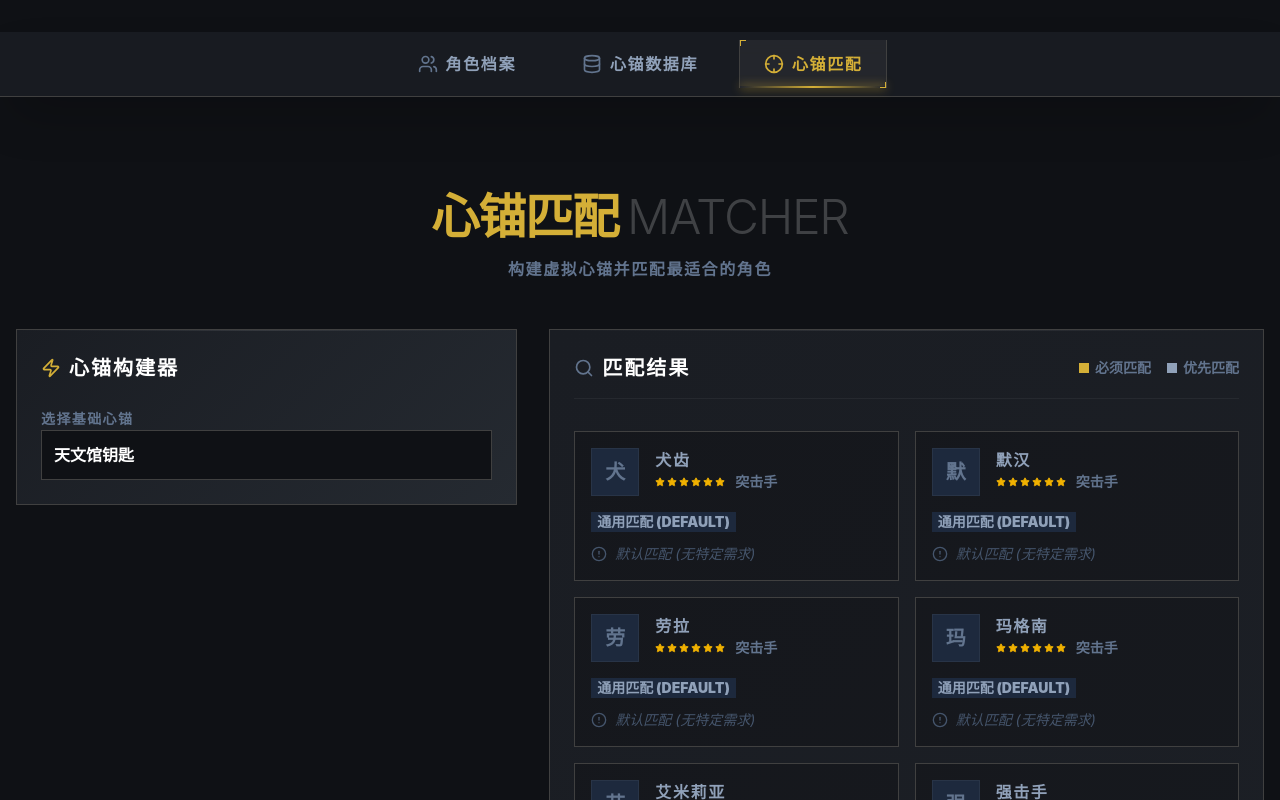
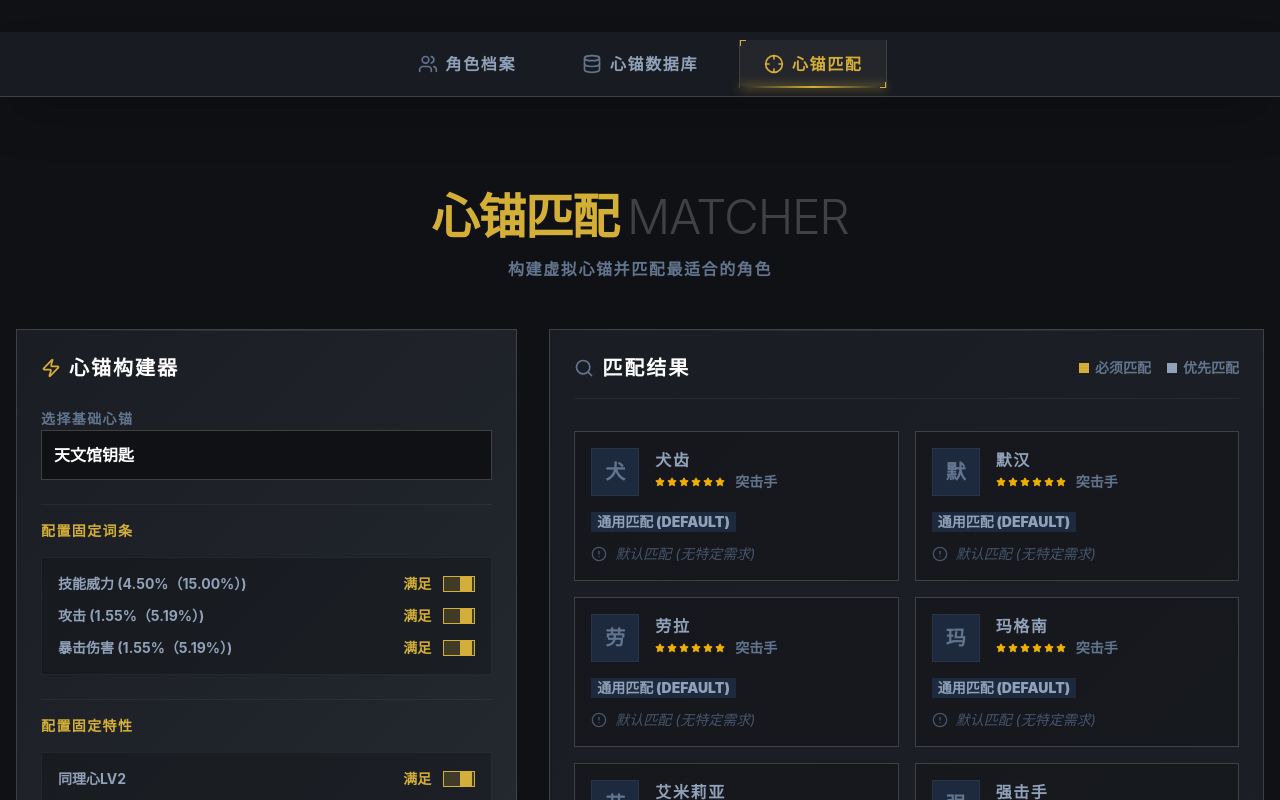
Before and after one commit to gucheen/echov, a React (Vite) app: page /match in a window 1280 px wide. Shown: the top 800 px of the page. Built offline with nearby package versions, Linux system fonts and the light colour scheme.

Commit message:
feat: implement selectable fixed terms and traits in Xinmao Matcher

```diff
--- a/src/pages/XinmaoMatchPage.tsx
+++ b/src/pages/XinmaoMatchPage.tsx
@@ -37,6 +37,8 @@ export default function XinmaoMatchPage() {
   const [selectedSkills, setSelectedSkills] = useState<Record<string, string>>(
     {},
   );
+  const [selectedFixedAttrs, setSelectedFixedAttrs] = useState<Record<string, boolean>>({});
+  const [selectedFixedSkills, setSelectedFixedSkills] = useState<Record<string, boolean>>({});
   const [allMarkings, setAllMarkings] = useState<Record<string, any>>({});
 
   // Load markings from localStorage
@@ -71,6 +73,16 @@ export default function XinmaoMatchPage() {
     [selectedItem],
   );
 
+  const fixedAttrGroups = useMemo(
+    () => selectedItem.attributes.filter((a: Attribute) => a.name.includes("固定词条")),
+    [selectedItem],
+  );
+
+  const fixedSkillGroups = useMemo(
+    () => selectedItem.skills.filter((s: Skill) => s.name.includes("固定特性")),
+    [selectedItem],
+  );
+
   // Initialize selections when item changes
   useEffect(() => {
     const initialAttrs: Record<string, { attrName: string; isMax: boolean }> =
@@ -92,7 +104,23 @@ export default function XinmaoMatchPage() {
       }
     });
     setSelectedSkills(initialSkills);
-  }, [selectedItem, randomAttrGroups, randomSkillGroups]);
+
+    const initialFixedAttrs: Record<string, boolean> = {};
+    fixedAttrGroups.forEach((group: Attribute) => {
+      group.attrs?.forEach(attr => {
+        initialFixedAttrs[attr.name] = true;
+      });
+    });
+    setSelectedFixedAttrs(initialFixedAttrs);
+
+    const initialFixedSkills: Record<string, boolean> = {};
+    fixedSkillGroups.forEach((group: Skill) => {
+      group.skills.forEach(skill => {
+        initialFixedSkills[skill.name] = true;
+      });
+    });
+    setSelectedFixedSkills(initialFixedSkills);
+  }, [selectedItem, randomAttrGroups, randomSkillGroups, fixedAttrGroups, fixedSkillGroups]);
 
   // Matching Logic
   const matchingCharacters = useMemo(() => {
@@ -140,9 +168,10 @@ export default function XinmaoMatchPage() {
       });
 
       // Check fixed attributes
-      selectedItem.attributes.forEach((attrGroup: Attribute) => {
-        if (attrGroup.name.includes("固定词条") && attrGroup.attrs) {
+      fixedAttrGroups.forEach((attrGroup: Attribute) => {
+        if (attrGroup.attrs) {
           attrGroup.attrs.forEach((attr) => {
+            if (!selectedFixedAttrs[attr.name]) return;
             const key = `${selectedItem.name}-${attr.name}`;
             const level = charMarkings.attributes?.[key];
             if (level === "required") {
@@ -160,6 +189,28 @@ export default function XinmaoMatchPage() {
             }
           });
         }
+      });
+
+      // Check fixed skills
+      fixedSkillGroups.forEach((skillGroup: Skill) => {
+        skillGroup.skills.forEach((skill) => {
+          if (!selectedFixedSkills[skill.name]) return;
+          const key = `${selectedItem.name}-${skill.name}`;
+          const level = charMarkings.skills?.[key];
+          if (level === "required") {
+            matchType = "must";
+            matchedReasons.push({
+              text: `必须特性 (固定): ${skill.name}`,
+              isMaxMust: false,
+            });
+          } else if (level === "priority" && matchType !== "must") {
+            matchType = "priority";
+            matchedReasons.push({
+              text: `优先特性 (固定): ${skill.name}`,
+              isMaxMust: false,
+            });
+          }
+        });
       });
 
       // Check skills
@@ -350,6 +401,107 @@ export default function XinmaoMatchPage() {
                 ))}
               </div>
             )}
+
+            {/* Fixed Attributes Selection */}
+            {fixedAttrGroups.length > 0 && (
+              <div className="space-y-4 pt-4 border-t border-white/5">
+                <h3 className="text-sm font-black text-[#d4af37] uppercase tracking-widest">
+                  配置固定词条
+                </h3>
+                {fixedAttrGroups.map((group: Attribute) => (
+                  <div
+                    key={group.name}
+                    className="space-y-3 p-4 bg-black/20 border border-white/5"
+                  >
+                    {group.attrs?.map((attr) => (
+                      <div key={attr.name} className="flex justify-between items-center">
+                        <span className="text-sm font-bold text-slate-400">
+                          {attr.name} ({attr.value})
+                        </span>
+                        <label className="flex items-center gap-3 cursor-pointer group">
+                          <span
+                            className={`text-sm font-black uppercase transition-colors ${selectedFixedAttrs[attr.name] ? "text-[#d4af37]" : "text-slate-600"}`}
+                          >
+                            满足
+                          </span>
+                          <input
+                            type="checkbox"
+                            className="hidden"
+                            checked={selectedFixedAttrs[attr.name] || false}
+                            onChange={(e) =>
+                              setSelectedFixedAttrs((prev) => ({
+                                ...prev,
+                                [attr.name]: e.target.checked,
+                              }))
+                            }
+                          />
+                          <div
+                            className={`w-8 h-4 border transition-all ${selectedFixedAttrs[attr.name] ? "border-[#d4af37] bg-[#d4af37]/20" : "border-slate-700 bg-slate-900"}`}
+                          >
+                            <div
+                              className={`h-full w-3 transition-all ${selectedFixedAttrs[attr.name] ? "translate-x-4 bg-[#d4af37]" : "translate-x-0 bg-slate-600"}`}
+                            />
+                          </div>
+                        </label>
+                      </div>
+                    ))}
+                  </div>
+                ))}
+              </div>
+            )}
+
+            {/* Fixed Skills Selection */}
+            {fixedSkillGroups.length > 0 && (
+              <div className="space-y-4 pt-4 border-t border-white/5">
+                <h3 className="text-sm font-black text-[#d4af37] uppercase tracking-widest">
+                  配置固定特性
+                </h3>
+                {fixedSkillGroups.map((group: Skill) => (
+                  <div
+                    key={group.name}
+                    className="space-y-3 p-4 bg-black/20 border border-white/5"
+                  >
+                    {group.skills.map((skill) => (
+                      <div key={skill.name} className="space-y-2">
+                        <div className="flex justify-between items-center">
+                          <span className="text-sm font-bold text-slate-400">
+                            {skill.name}
+                          </span>
+                          <label className="flex items-center gap-3 cursor-pointer group">
+                            <span
+                              className={`text-sm font-black uppercase transition-colors ${selectedFixedSkills[skill.name] ? "text-[#d4af37]" : "text-slate-600"}`}
+                            >
+                              满足
+                            </span>
+                            <input
+                              type="checkbox"
+                              className="hidden"
+                              checked={selectedFixedSkills[skill.name] || false}
+                              onChange={(e) =>
+                                setSelectedFixedSkills((prev) => ({
+                                  ...prev,
+                                  [skill.name]: e.target.checked,
+                                }))
+                              }
+                            />
+                            <div
+                              className={`w-8 h-4 border transition-all ${selectedFixedSkills[skill.name] ? "border-[#d4af37] bg-[#d4af37]/20" : "border-slate-700 bg-slate-900"}`}
+                            >
+                              <div
+                                className={`h-full w-3 transition-all ${selectedFixedSkills[skill.name] ? "translate-x-4 bg-[#d4af37]" : "translate-x-0 bg-slate-600"}`}
+                              />
+                            </div>
+                          </label>
+                        </div>
+                        <p className="text-sm text-slate-500 italic leading-relaxed">
+                          {skill.value}
+                        </p>
+                      </div>
+                    ))}
+                  </div>
+                ))}
+              </div>
+            )}
           </section>
         </div>
 
```
